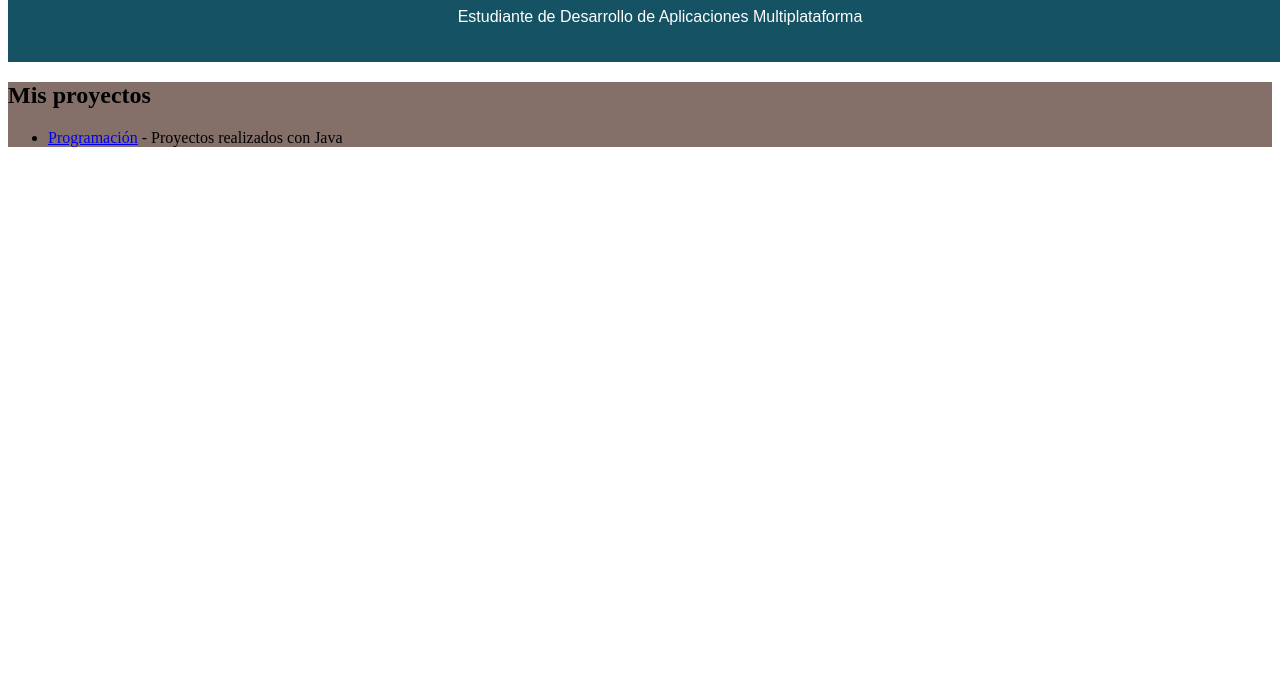
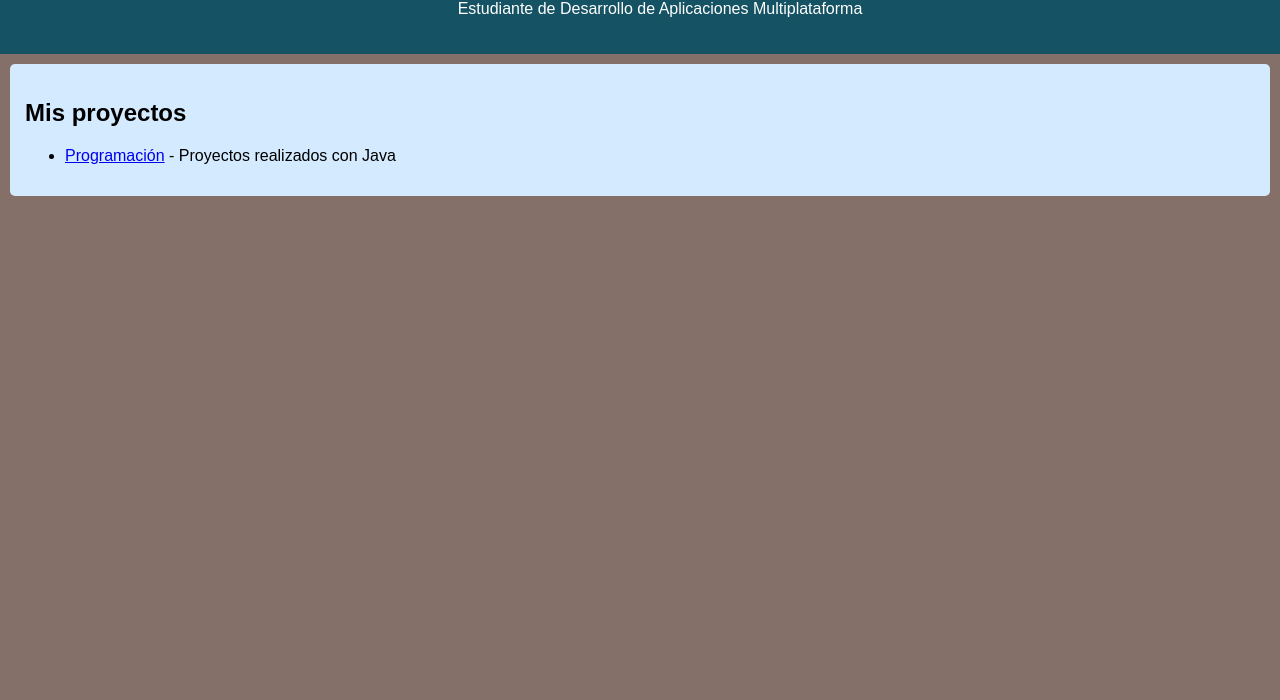
Before and after one commit to mpgiker06/mpgiker06.github.io, a website built with webpack: page index.html in a window 1280 px wide. Shown: the part 100-800 px from the top of the page. Built offline with nearby package versions, Linux system fonts and the light colour scheme.

Commit message:
css 0.1.1

```diff
--- a/css/style.css
+++ b/css/style.css
@@ -3,10 +3,21 @@ header {
   color: white;
   text-align:center;
   padding: 20px;
+  margin:0;
   width:100%;
   font-family: arial, sans-serif;
 }
 
-main {
+body {
+  align-items:center;
+  margin:0;
+  font-family:arial,sans-serif;
   background: #857069;
 }
+
+section {
+  padding:15px;
+  background: #D4EAFF;
+  border-radius:5px;
+  margin:10px;
+}
```
